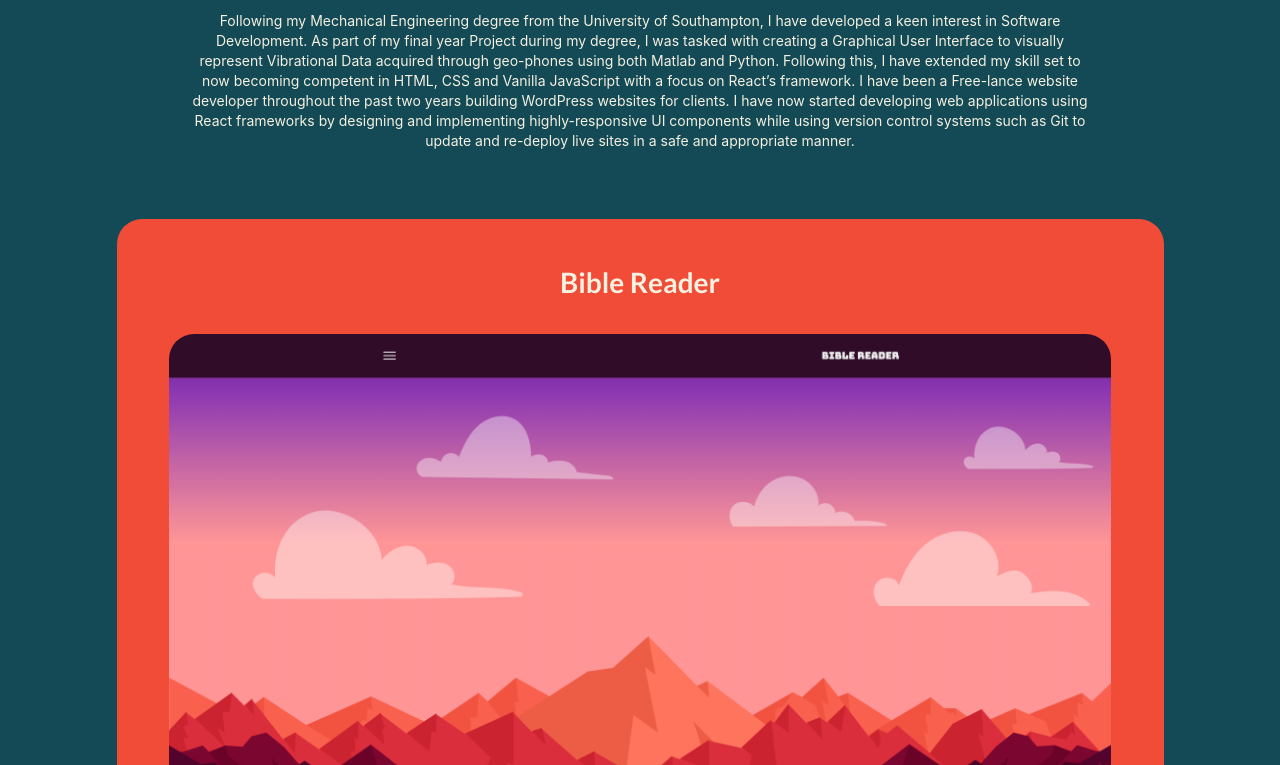
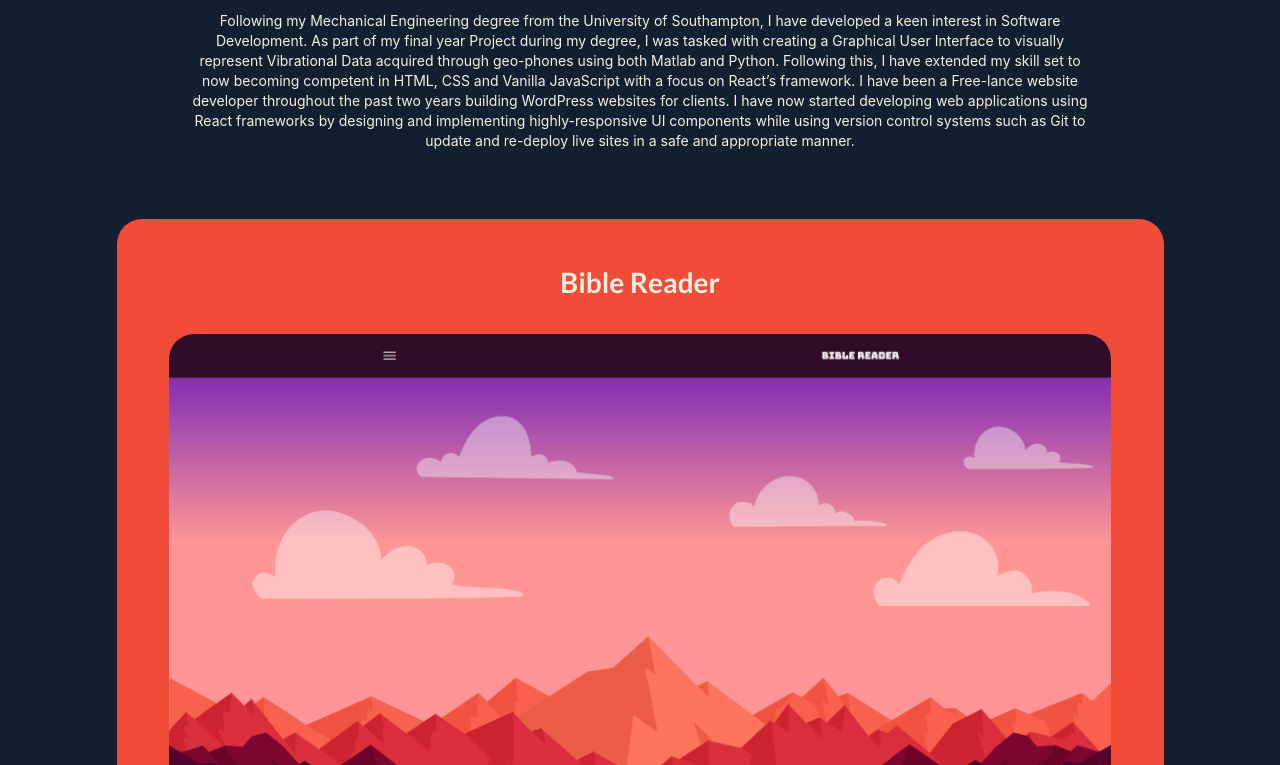
Before and after one commit to MichaelMoawad/Portfolio-Final, a React app: page / in a window 1280 px wide. Shown: the part 290-1055 px from the top of the page. Built offline with nearby package versions, Linux system fonts and the light colour scheme.

Commit message:
changed background colours

```diff
--- a/src/styling/App.css
+++ b/src/styling/App.css
@@ -1,4 +1,4 @@
 .App {
     text-align: center;
-    background: #144956;
+    background: #121f30;
 }
--- a/src/styling/Header.css
+++ b/src/styling/Header.css
@@ -1,5 +1,5 @@
 .container {
-    background-color: #144956;
+    background-color: #121f30;
     /* background-color: #f14c38; */
 }
 
```
Also changed, not shown: 2 other files.
